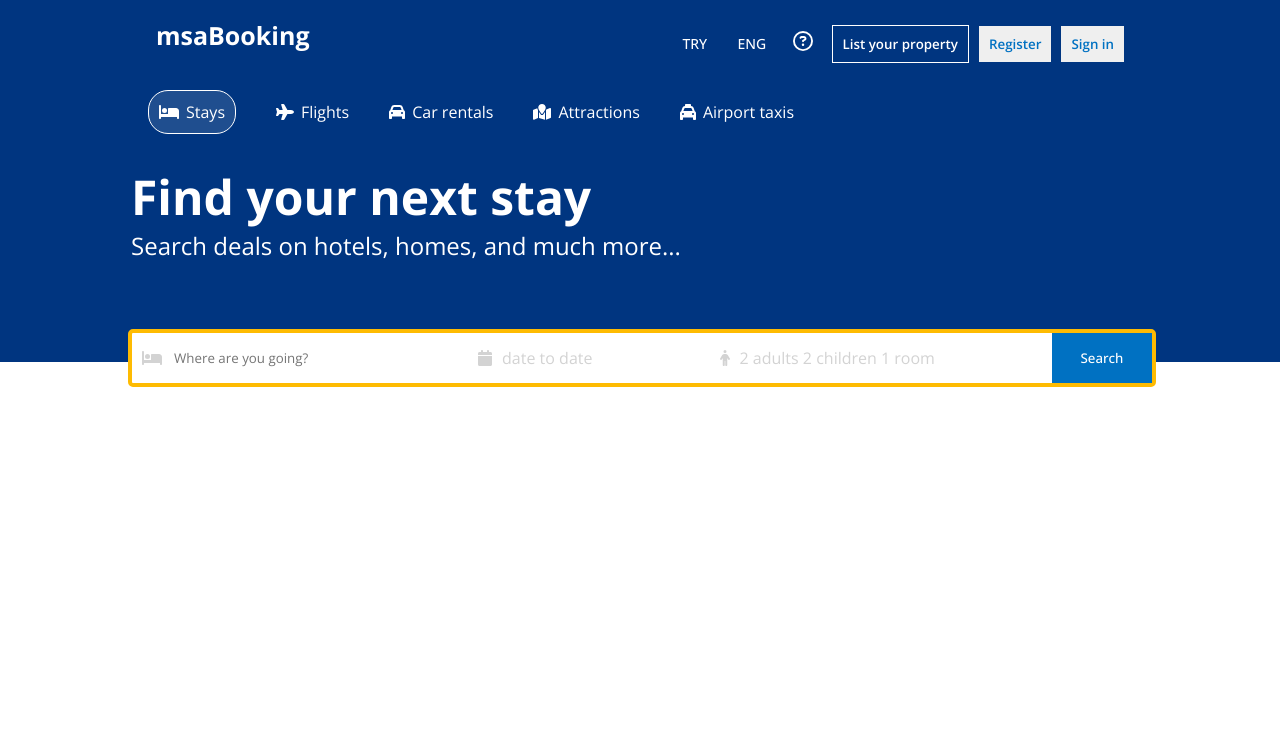
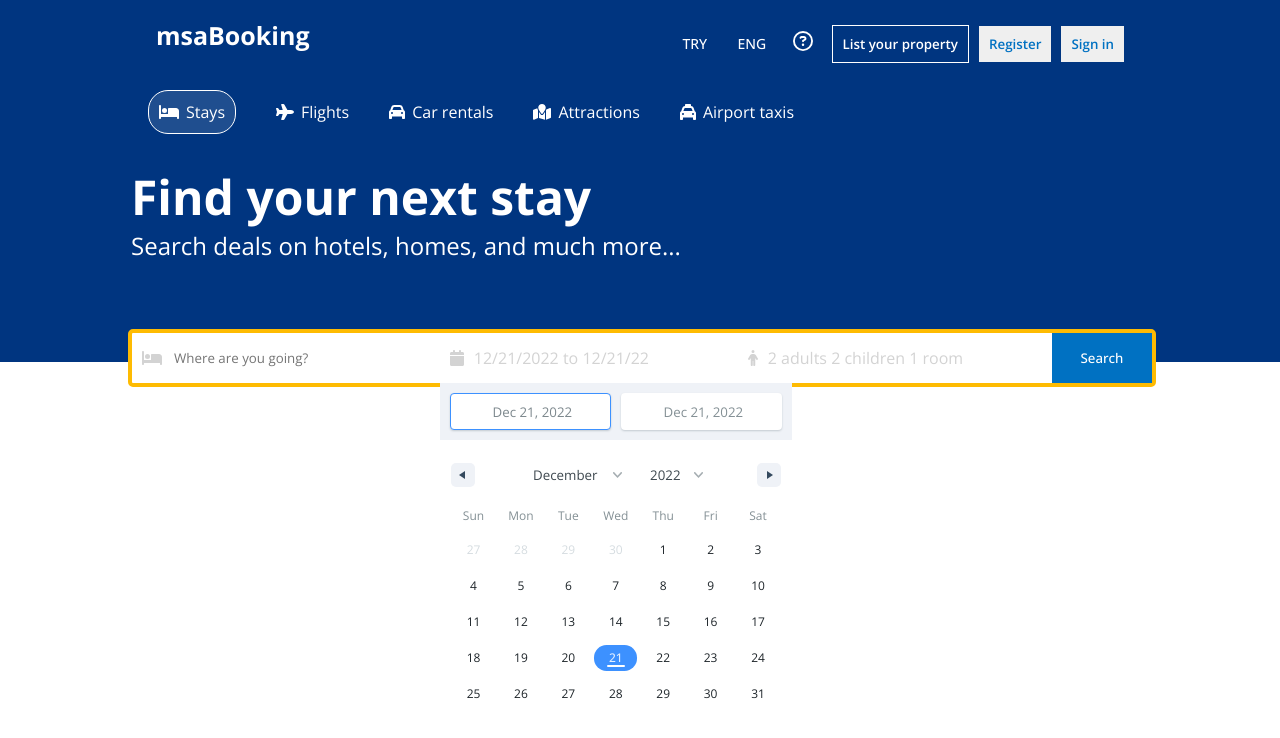
Before and after one commit to muhammetsalihaslan/BookingApp, a React (Create React App) app in the folder bookingapp/: page / in a window 1280 px wide. Shown: the top 738 px of the page. Built offline with nearby package versions, Linux system fonts and the light colour scheme.

Commit message:
Header date-fns

```diff
--- a/bookingapp/src/components/header/Header.jsx
+++ b/bookingapp/src/components/header/Header.jsx
@@ -10,8 +10,21 @@
 import { FontAwesomeIcon } from "@fortawesome/react-fontawesome";
 import React from "react";
 import "./header.css";
+import { DateRange } from "react-date-range";
+import { useState } from "react";
+import "react-date-range/dist/styles.css";
+import "react-date-range/dist/theme/default.css";
+import { format } from "date-fns";
 
 const Header = () => {
+  const [date, setDate] = useState([
+    {
+      startDate: new Date(),
+      endDate: new Date(),
+      key: "selection",
+    },
+  ]);
+
   return (
     <div className="header">
       <div className="headerContainer">
@@ -52,7 +65,17 @@
           </div>
           <div className="headerSearchItem">
             <FontAwesomeIcon icon={faCalendar} className="headerIcon" />
-            <span className="headerSearchText">date to date</span>
+            <span className="headerSearchText">{`${format(
+              date[0].startDate,
+              "MM/dd/yyyy"
+            )} to ${format(date[0].endDate, "MM/dd/yy")}`}</span>
+            <DateRange
+              editableDateInputs={true}
+              onChange={(item) => setDate([item.selection])}
+              moveRangeOnFirstSelection={false}
+              ranges={date}
+              className="date"
+            />
           </div>
           <div className="headerSearchItem">
             <FontAwesomeIcon icon={faPerson} className="headerIcon" />
--- a/bookingapp/src/components/header/header.css
+++ b/bookingapp/src/components/header/header.css
@@ -98,3 +98,8 @@
   color: lightgray;
   cursor: pointer;
 }
+
+.date {
+  position: absolute;
+  top: 50px;
+}
```
